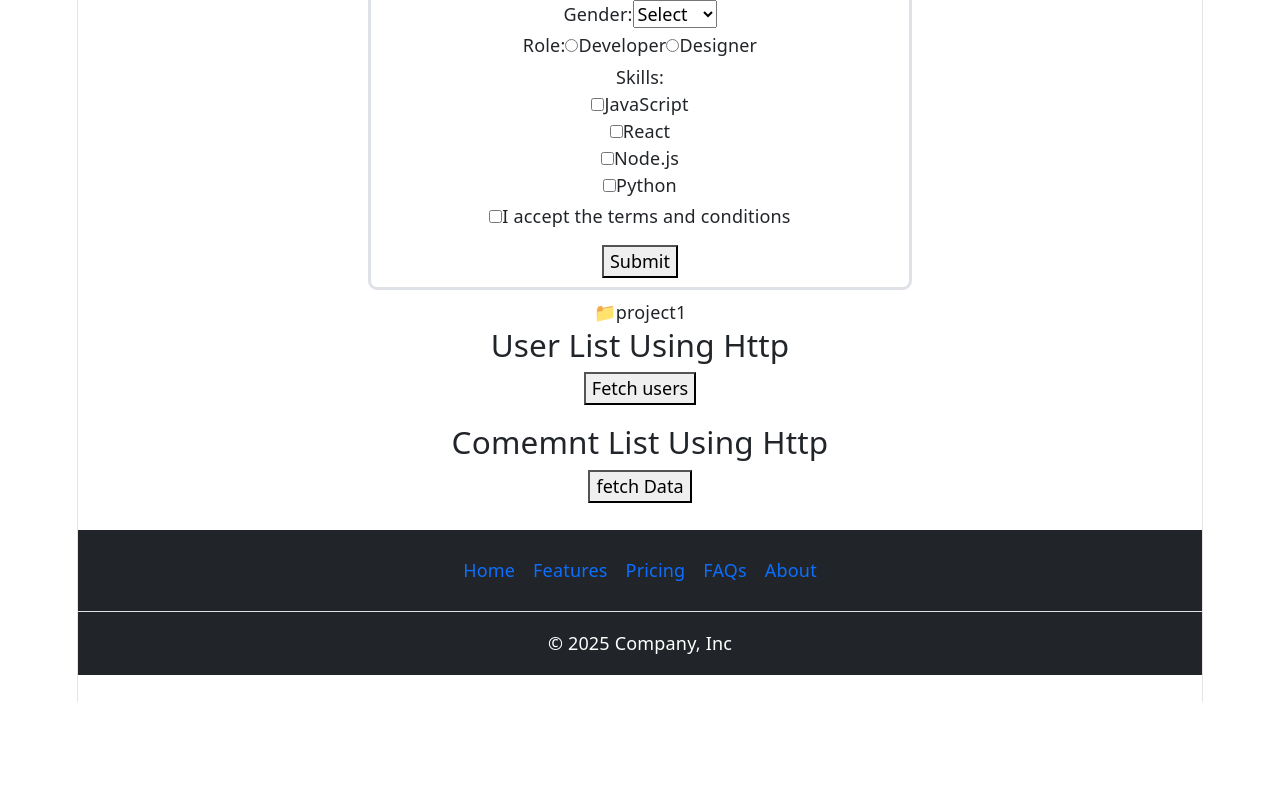
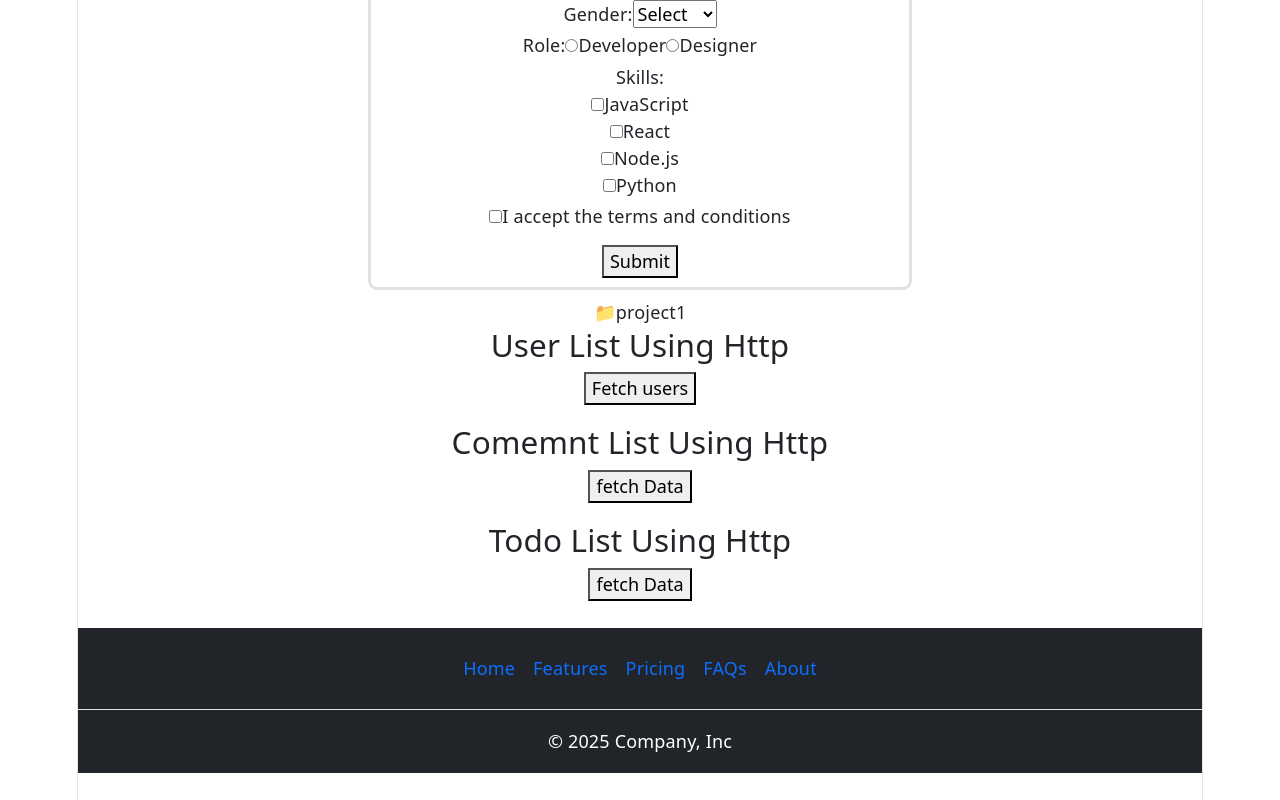
Before and after one commit to srinithreddy16/react-engineering-playbook, a React (Vite) app in the folder my-app/: page / in a window 1280 px wide. Shown: the part 9033-9833 px from the top of the page. Before the commit the page ends 9735 px from the top, so only its background shows below. Built offline with nearby package versions, Linux system fonts and the light colour scheme; the HTML template or start-up script is replaced by a standard one.

Commit message:
Axios Instance

```diff
--- a/my-app/src/components/body/body.tsx
+++ b/my-app/src/components/body/body.tsx
@@ -20,6 +20,8 @@ import Folder from "../folder_explorer/Folder";
 import folderData from '../folder_explorer/data.json'
 import UserList_Http from "../http/UserList_Http.tsx";
 import CommentList_Http from "../http/CommentList_Http.tsx";
+import { FcTodoList } from "react-icons/fc";
+import ToDoList_Http from "../http/ToDoList_Http.tsx";
 
 function Body(){
   console.log(add(10,20));
@@ -51,6 +53,7 @@ function Body(){
     <Folder folderInfo={folderData}/>
     <UserList_Http/>
     <CommentList_Http/>
+    <ToDoList_Http/>
 
 
 
--- /dev/null
+++ b/my-app/src/components/http/ToDoList_Http.tsx
@@ -0,0 +1,28 @@
+import { useState } from 'react';
+import client from '../../utils/api'
+
+export default function ToDoList_Http() {
+  const [todos,setToDos] = useState<any[]>([]);
+
+  const fetchToDosData = async()=>{
+    const response = await client.get('/todos')
+    setToDos(response.data);
+  }
+
+  return <>
+    <h3 className="text-center">Todo List Using Http</h3>
+    <button onClick={fetchToDosData}>fetch Data</button>
+    <table className="table table-bordered">
+        <tbody>
+            {todos.map(todo=>{
+                return <tr key={todo.id}>
+                    <td>{todo.id}</td>
+                    <td>{todo.userId}</td>
+                    <td>{todo.title}</td>
+                    <td>{todo.completed.toString()}</td>
+                </tr>
+            })}
+        </tbody>
+    </table>
+  </>
+}
--- /dev/null
+++ b/my-app/src/utils/api.ts
@@ -0,0 +1,5 @@
+import axios from 'axios';
+const client = axios.create({
+	baseURL: `http://jsonplaceholder.typicode.com/`
+});
+export default client;
```
Also changed, not shown: my-app/notes.txt, my-app/src/components/http/CommentList_Http.tsx (line endings or trailing spaces).
